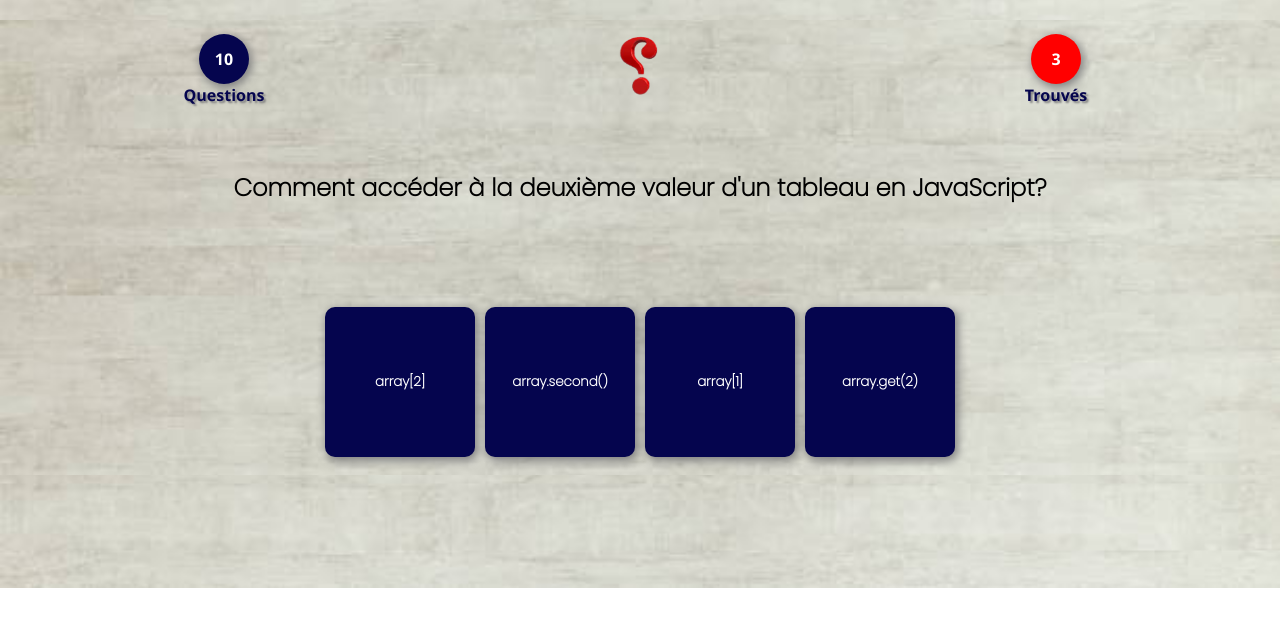
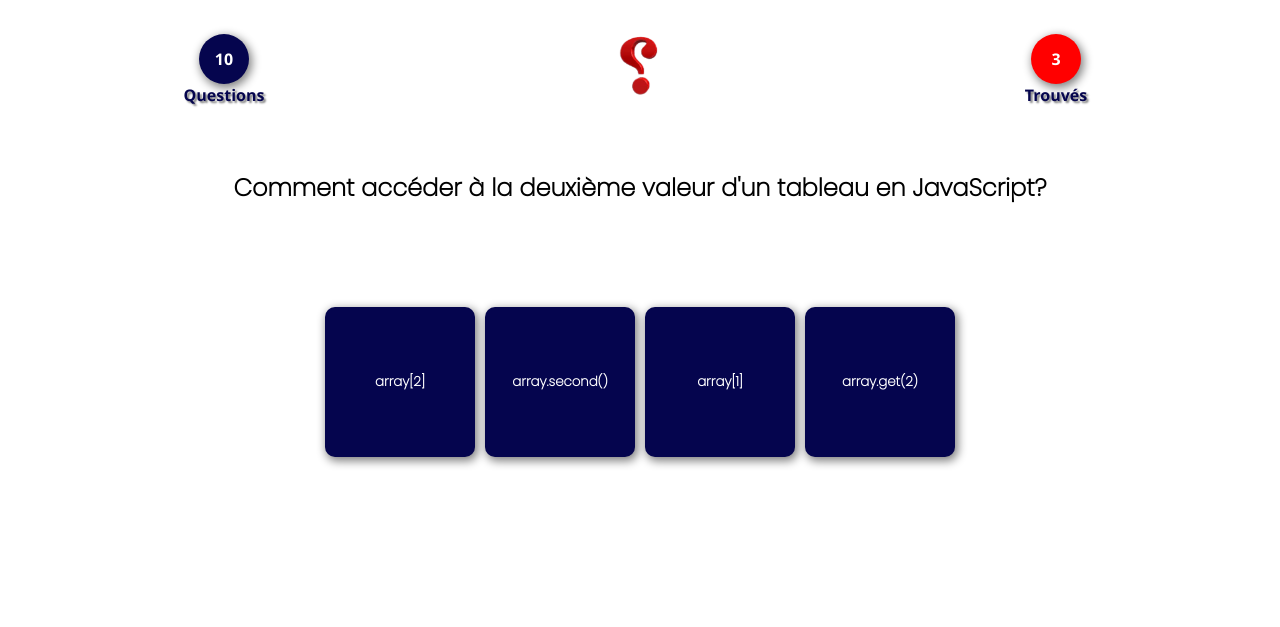
Before and after one commit to 2DYXBOSS/quizz_licenceuvci, a Flask app: page /index in a window 1280 px wide. Shown: the top 627 px of the page. Run offline with Flask 3, Linux system fonts and the light colour scheme; the visitor is signed in with stand-in values (Sample User, id 1); data comes from the database, SQL or seed files in the repository.

Commit message:
first commit

```diff
--- a/static/CSS/styles.css
+++ b/static/CSS/styles.css
@@ -8,16 +8,14 @@ body {
 
     width: 100%;
 
-    background: url(/static/IMAGE/ezzz.jpg) 50% no-repeat;
-    background-size: cover;
+
 }
 .aqwxc {
     width: 100%;
     /* max-width: 600px; */
     margin: 0 auto;
     margin-top: 20px;
-    background: url(/static/IMAGE/ezzz.jpg) 50% no-repeat;
-    background-size: cover;
+
 }
 
 header {
```
